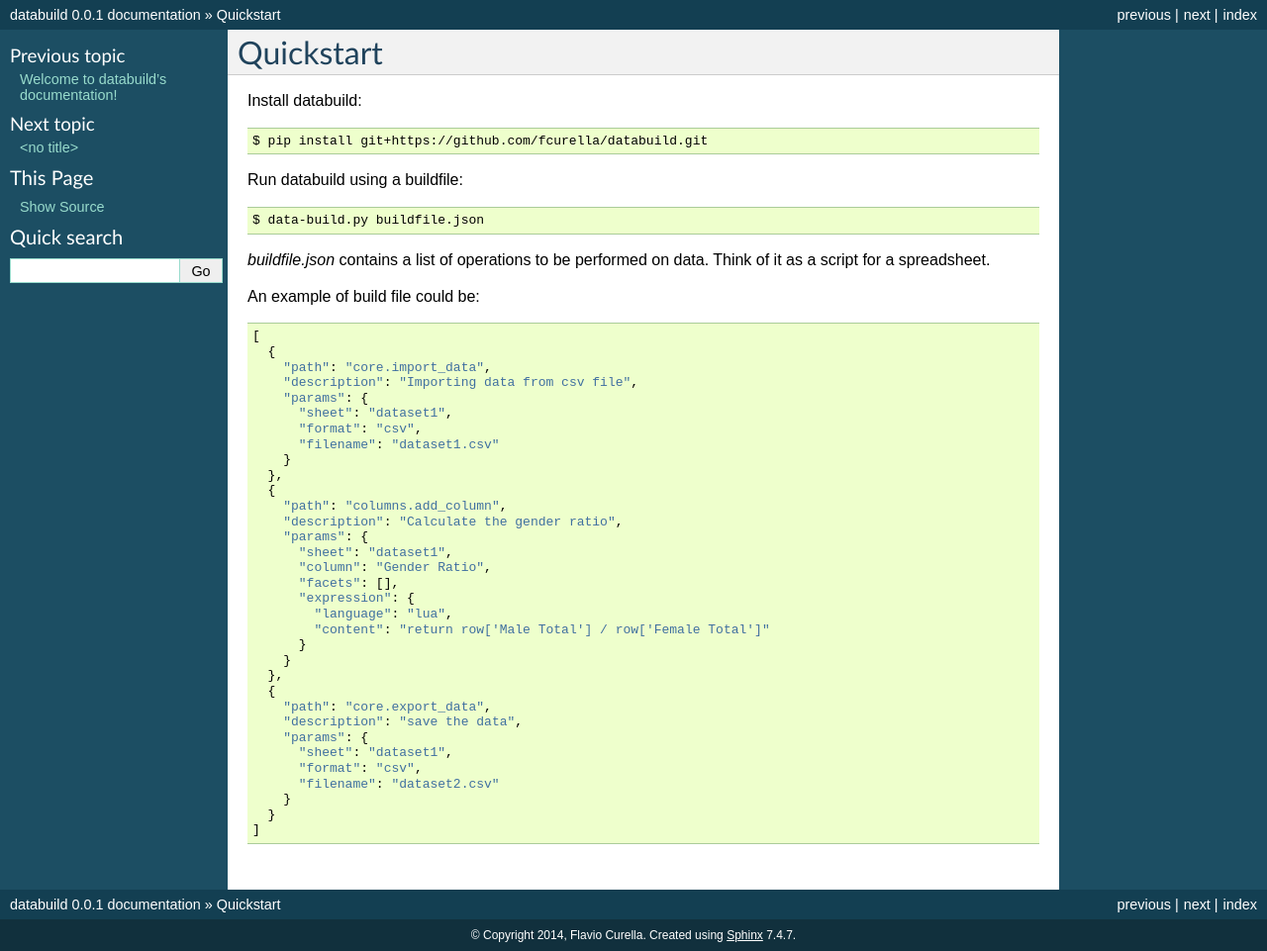
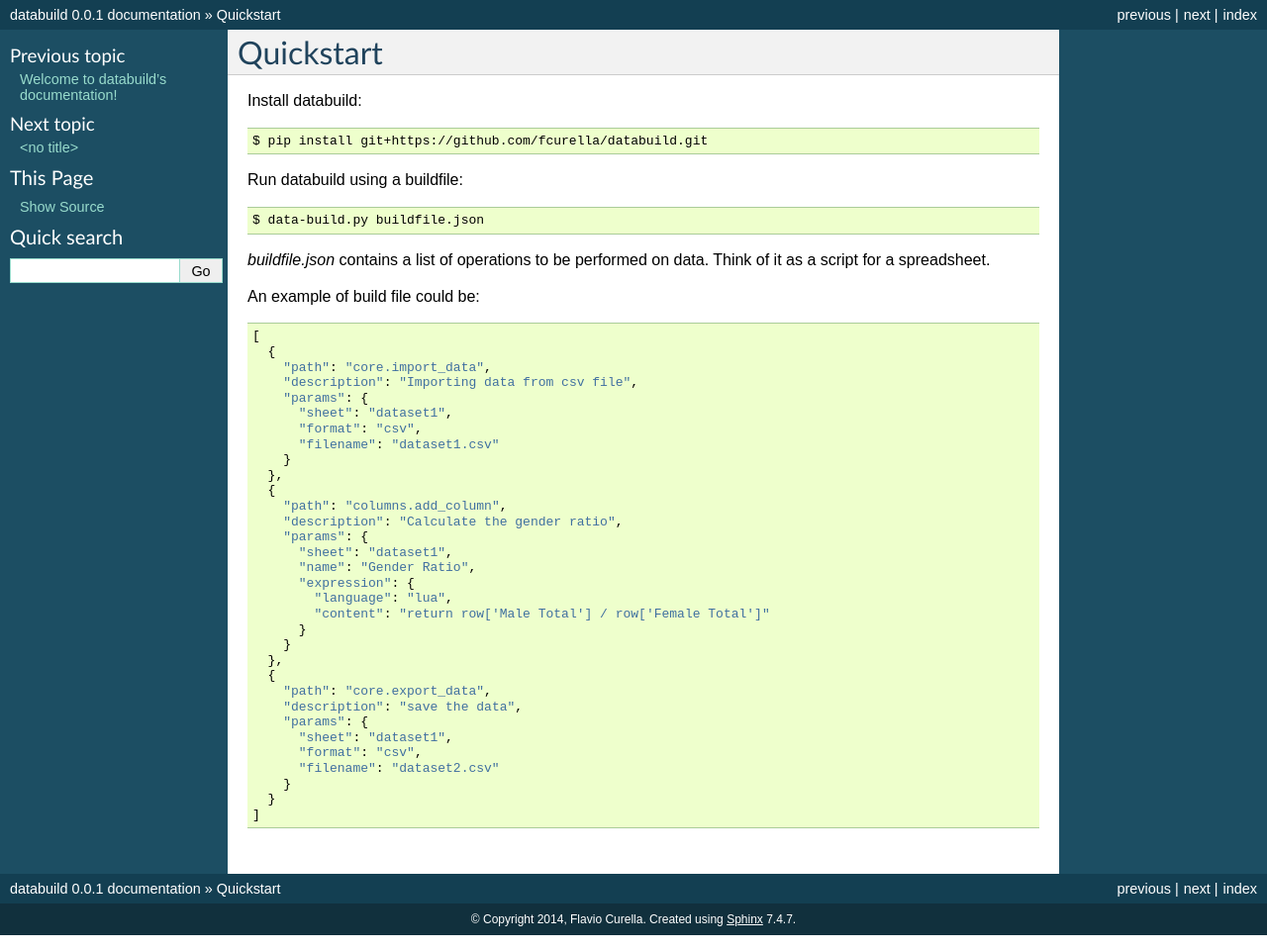
Before and after one commit to databuild/databuild, a Sphinx documentation site: the page built from docs/quickstart.rst, in a window 1280 px wide. Shown: the whole page at 99% size. Built offline with Sphinx 7.4.7, drawn with Linux system fonts in a browser that asks for light colours.

Commit message:
fixed examples

```diff
--- a/docs/quickstart.rst
+++ b/docs/quickstart.rst
@@ -28,8 +28,7 @@ An example of build file could be::
         "description": "Calculate the gender ratio",
         "params": {
           "sheet": "dataset1",
-          "column": "Gender Ratio",
-          "facets": [],
+          "name": "Gender Ratio",
           "expression": {
             "language": "lua",
             "content": "return row['Male Total'] / row['Female Total']"
```
Also changed, not shown: README.md (+1 -2 lines).
